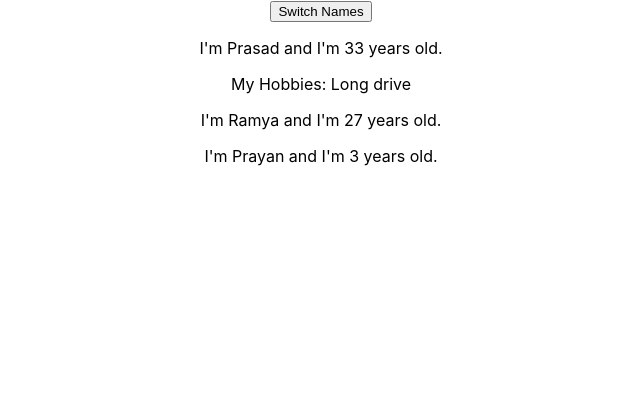
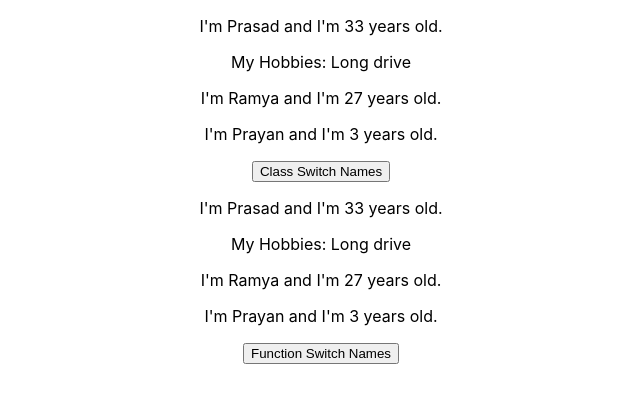
Before and after one commit to prasad417/reactjs-udemy, a React (Create React App) app: page / in a window 1280 px wide. Shown: the top 402 px of the page, without its empty margins (319-959 px from the left). Built offline with nearby package versions, Linux system fonts and the light colour scheme.

Commit message:
Seperated person class code to it's own file and created person function component

```diff
--- a/src/App.js
+++ b/src/App.js
@@ -1,34 +1,17 @@
 import React, { Component } from 'react'
 import './App.css'
-import Person from './Person/Person'
+import PersonClass from './Person/PersonClassComp'
+import PersonFunction from './Person/PersonFunctionComp'
 
 class App extends Component {
-  state = {
-    person: [
-        { name: "Prasad", age: "33" },
-        { name: "Ramya", age: "27" },
-        { name: "Prayan", age: "3" }
-    ]
-  }
 
-  changeName = () => {
-    console.log('Clicked.')
-    this.setState({
-      person: [
-        { name: "Prasad", age: "32" },
-        { name: "Ramya", age: "27" },
-        { name: "Prayan", age: "2" }
-    ]
-    })
-  }
 
   render() {
     return (
       <div className="App">
-        <button onClick={this.changeName}>Switch Names</button>
-        <Person name = {this.state.person[0].name} age = {this.state.person[0].age}>My Hobbies: Long drive</Person>
-        <Person name = {this.state.person[1].name} age = {this.state.person[1].age} />
-        <Person name = {this.state.person[2].name} age = {this.state.person[2].age} />
+        <PersonClass />
+
+        <PersonFunction />
       </div>
     );
   }
--- /dev/null
+++ b/src/Person/PersonClassComp.js
@@ -0,0 +1,35 @@
+import React, { Component } from 'react'
+import Person from './Person'
+
+class PersonClassComp extends Component {
+    state = {
+        person: [
+            { name: "Prasad", age: "33" },
+            { name: "Ramya", age: "27" },
+            { name: "Prayan", age: "3" }
+        ]
+      }
+
+      changeName = () => {
+        this.setState({
+          person: [
+            { name: "Prasad", age: "32" },
+            { name: "Ramya", age: "27" },
+            { name: "Prayan", age: "2" }
+        ]
+        })
+      }
+
+    render() {
+        return (
+            <div className="person-class-component">
+                <Person name = {this.state.person[0].name} age = {this.state.person[0].age}>My Hobbies: Long drive</Person>
+                <Person name = {this.state.person[1].name} age = {this.state.person[1].age} />
+                <Person name = {this.state.person[2].name} age = {this.state.person[2].age} />
+                <button onClick={this.changeName}>Class Switch Names</button>
+            </div>
+        )
+    }
+}
+
+export default PersonClassComp
--- /dev/null
+++ b/src/Person/PersonFunctionComp.js
@@ -0,0 +1,33 @@
+import React, { useState } from 'react'
+import Person from './Person'
+
+const PersonFunctionComp = () => {
+    const [personState, setPersonState] = useState({
+        person: [
+            { name: "Prasad", age: "33" },
+            { name: "Ramya", age: "27" },
+            { name: "Prayan", age: "3" }
+        ]
+    });
+
+    const changeName = () => {
+        setPersonState({
+          person: [
+            { name: "Prasad", age: "32" },
+            { name: "Ramya", age: "27" },
+            { name: "Prayan", age: "2" }
+        ]
+        });
+    }
+
+    return(
+        <div className="person-class-component">
+            <Person name = {personState.person[0].name} age = {personState.person[0].age}>My Hobbies: Long drive</Person>
+            <Person name = {personState.person[1].name} age = {personState.person[1].age} />
+            <Person name = {personState.person[2].name} age = {personState.person[2].age} />
+            <button onClick={changeName}>Function Switch Names</button>
+        </div>
+    );
+}
+
+export default PersonFunctionComp;
```
